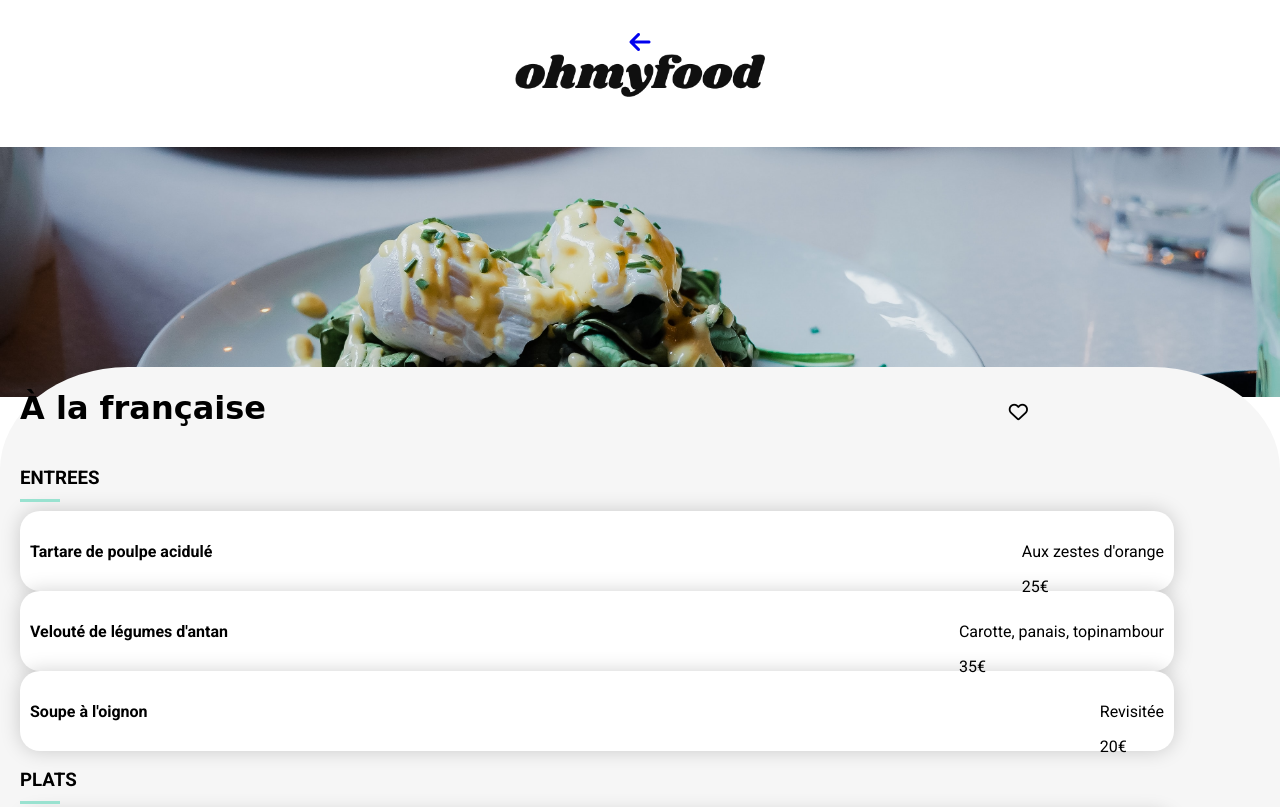
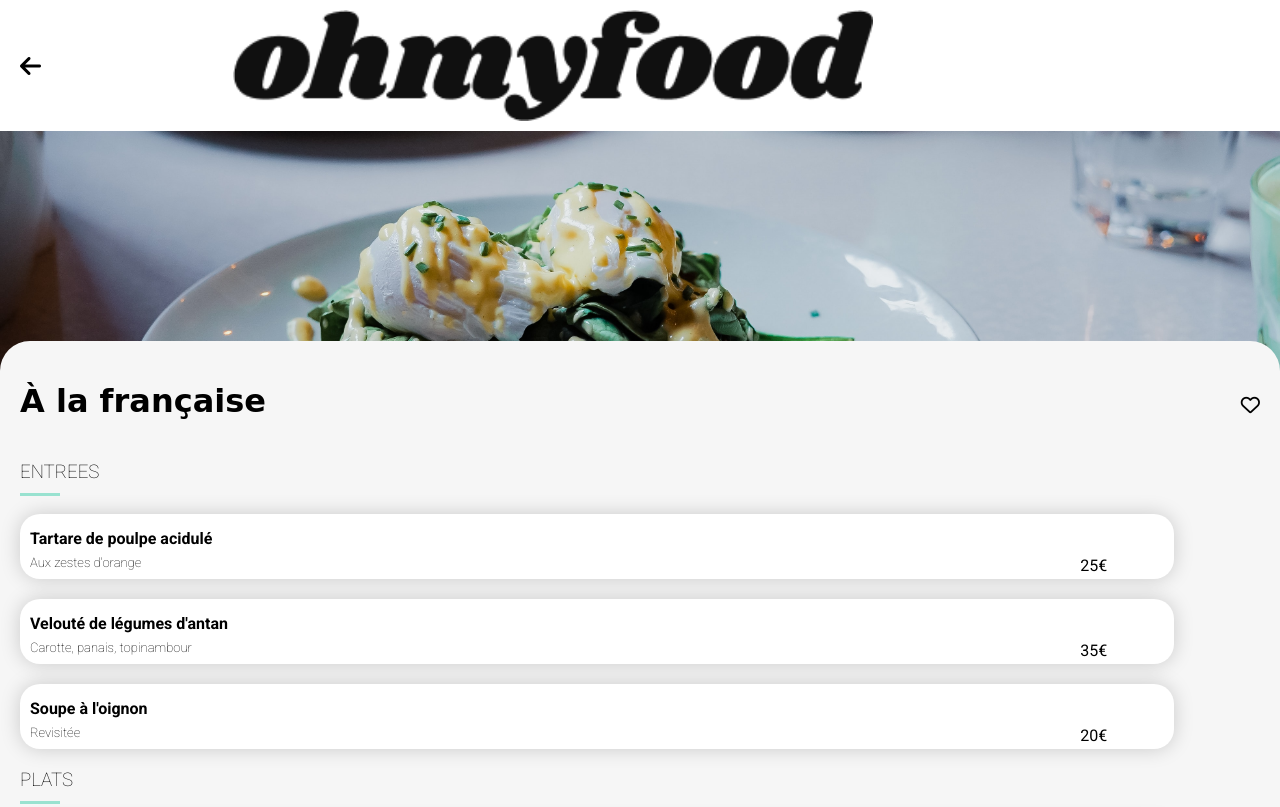
Before and after one commit to Tarek-D/Ohmyfood, a website: page menu-a-la-francaise.html in a window 1280 px wide. Shown: the top 807 px of the page. Drawn offline with nearby package versions, Linux system fonts and the light colour scheme; files that its build step writes are made by us from their sources; a web font is replaced by a local one.

Commit message:
Update _menu-restaurant.scss
almost finish static style

```diff
--- a/sass/pages/_menu-restaurant.scss
+++ b/sass/pages/_menu-restaurant.scss
@@ -1,59 +1,60 @@
-.top-header-menu-page {
+.menu-page-header {
     display: flex;
-    align-items: flex-start;
-    width: 100%;
-    justify-content: space-between;
-}
-
-.top-header-menu-page img {
-    padding-right: 30%;
-}
-
-.back-button {
-    display: flex;
+    flex-direction: row;
+    padding-top: 10px;
+    img {
+        padding-left: 15%;
+        width: 50%;
+        padding-bottom: 0;
+        object-fit: cover;
     }
 
     .fa-arrow-left {
-    font-size:x-large;
+        padding-left: 20px;
+        font-size: x-large;
+        color: black;
     }
-
-.btn-arrow-left {
-    border: none;
-    background-color: white;
-    padding-left: 20px;
 }
 
 .restaurant-image {
-    width:  100%;
+    width: 100%;
     height: 250px;
-    bottom: -30px;
+    bottom: -10px;
     align-items: center;
     position: relative;
-}
 
-.restaurant-image img {
+    img {
         object-fit: cover;
+        object-position: center;
         width: 100%;
         height: 100%;
     }
+}
 
 .restaurant-menu {
-    border-top-left-radius: 10%;
-    border-top-right-radius: 10%;
+    border-top-left-radius: 30px;
+    border-top-right-radius: 30px;
     padding-left: 20px;
+    margin-top: -30px;
     background-color: #f6f6f6;
     position: relative;
+
+    h1 {
+        font-family: 'Shrikhand', cursive;
     }
 
-.restaurant-menu h1 {
-    font-family: 'Shrikhand', cursive;
+    h3 {
+        font-weight: lighter;
+        padding-bottom: 10px;
     }
 
     .restaurant-menu-header {
         display: flex;
         align-items: baseline;
         justify-content: space-between;
-    padding-right: 20%;
+        padding-top: 20px;
+        padding-right: 20px;
+    }
 }
 
 .restaurant-menu h3:after {
@@ -69,30 +70,41 @@
 
 .food-item-card {
     width: 90%;
-    height: 60px;
-    display: flex;
+    height: 50px;
     background-color: white;
-    justify-content: space-between;
-    align-items: baseline;
     border-radius: 20px;
-    padding: 10px;
+    padding: 15px 10px 0 10px;
+    margin-bottom: 20px;
     box-shadow: 0 0 20px #0000002e;
+
+    h4 {
+        margin: 0;
+        font-weight: 800;
     }
 
-.food-item-title-description p {
-    margin-bottom: 5px;
-    margin-top: 5px;
+    p {
+        font-weight: lighter;
+        margin-top: 7px;
+        font-size: small;
     }
 
-.food-item-title-description h4 {
-    margin-top: 5px;
-    margin-bottom: 2px;
+    .food-item-card-bottom {
+        display: flex;
+        justify-content: space-between;
+        align-items: center;
+
+        width: 95%;
+    }
 }
 
-.food-item-price {
-    display:flex;
+.make-order {
+    display: flex;
+    padding-top: 20px;
+    padding-bottom: 70px;
+    width: 100%;
+    justify-content: center;
+
+    .btn-standard {
+        width: 180px;
     }
-
-.food-item-card h5 {
-    font-weight: 600;
 }
```
Lines whose indentation alone changed are shown as unchanged.
